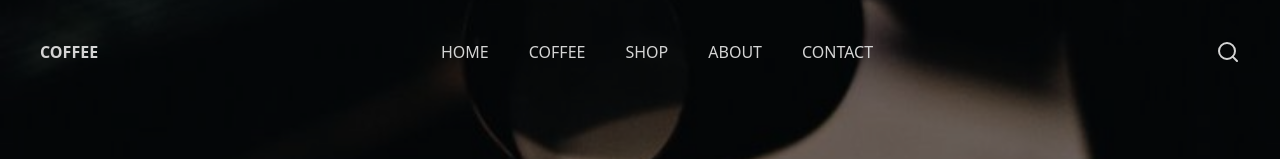
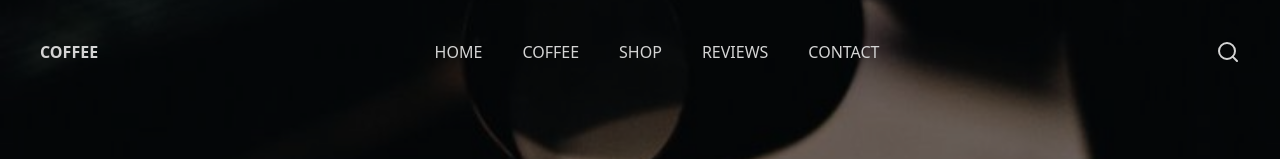
Before and after one commit to PragyanMaharjan63/React-Landing-pages, a React (Vite) app in the folder coffee/: page / in a window 1280 px wide. Shown: the top 159 px of the page. Built offline with nearby package versions, Linux system fonts and the light colour scheme; a web font is replaced by a local one.

Commit message:
fixed nav

```diff
--- a/coffee/src/App.jsx
+++ b/coffee/src/App.jsx
@@ -12,12 +12,12 @@ function App() {
   const homeRef = useRef(null);
   const coffeeRef = useRef(null);
   const shopRef = useRef(null);
-  const aboutRef = useRef(null);
+  const reviewRef = useRef(null);
   const contactRef = useRef(null);
   return (
     <>
       <div>
-        <Navbar refs={{ homeRef, coffeeRef, shopRef, aboutRef, contactRef }} />
+        <Navbar refs={{ homeRef, coffeeRef, shopRef, reviewRef, contactRef }} />
         <section ref={homeRef}>
           <Hero />
         </section>
@@ -30,7 +30,7 @@ function App() {
         <section ref={shopRef}>
           <BeansPromo />
         </section>
-        <section ref={aboutRef}>
+        <section ref={reviewRef}>
           <Testimonial />
         </section>
         <section ref={contactRef}>
--- a/coffee/src/assets/components/navbar.jsx
+++ b/coffee/src/assets/components/navbar.jsx
@@ -89,10 +89,10 @@ export default function Navbar({ refs }) {
               scrolled ? "sm:text-stone-800" : "sm:text-neutral-300"
             } sm:bg-transparent hover:cursor-pointer`}
             onClick={() => {
-              scrollToSection(refs.aboutRef);
+              scrollToSection(refs.reviewRef);
             }}
           >
-            ABOUT
+            REVIEWS
           </motion.li>
           <motion.li
             initial={{ y: 30, filter: "blur(10px)" }}
```
